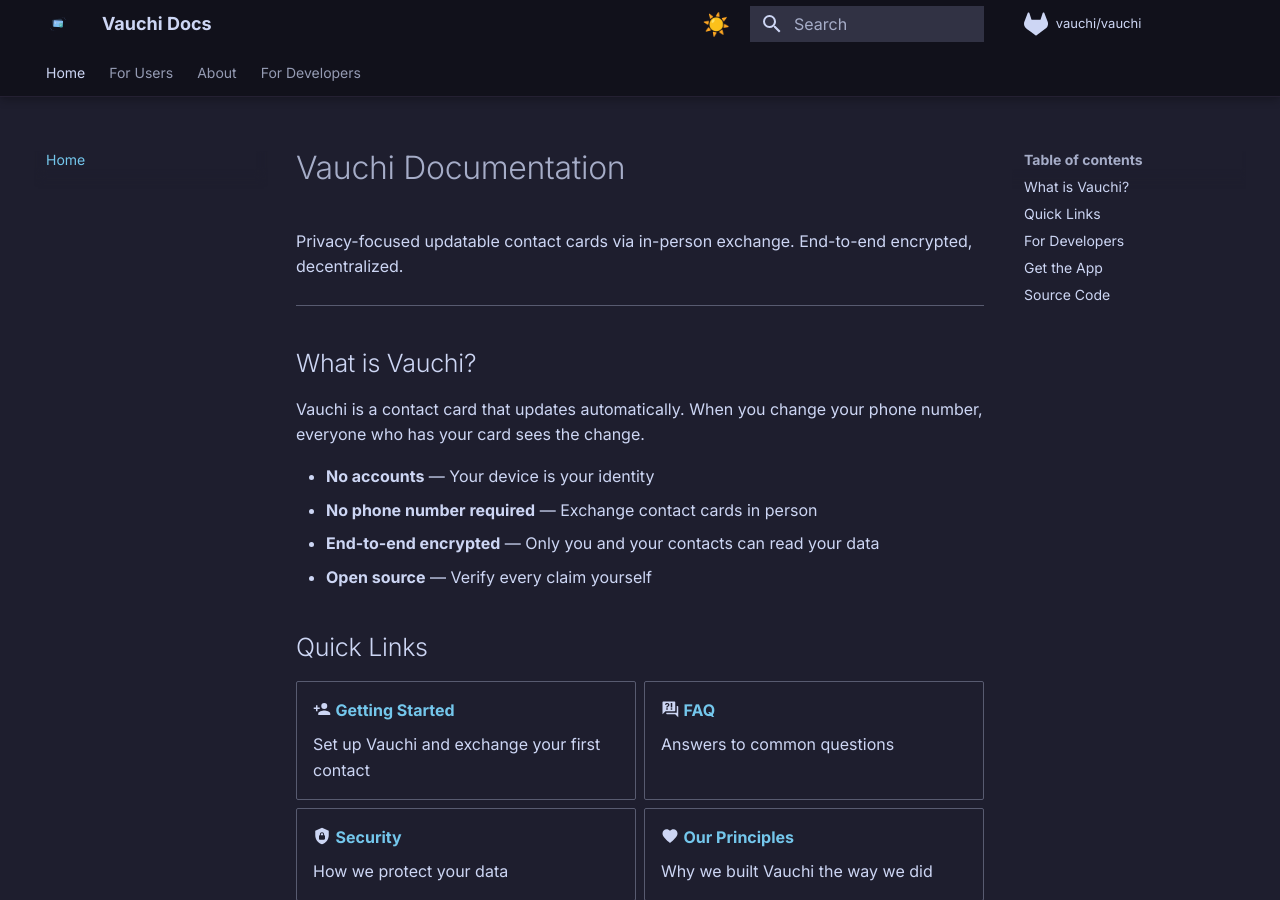
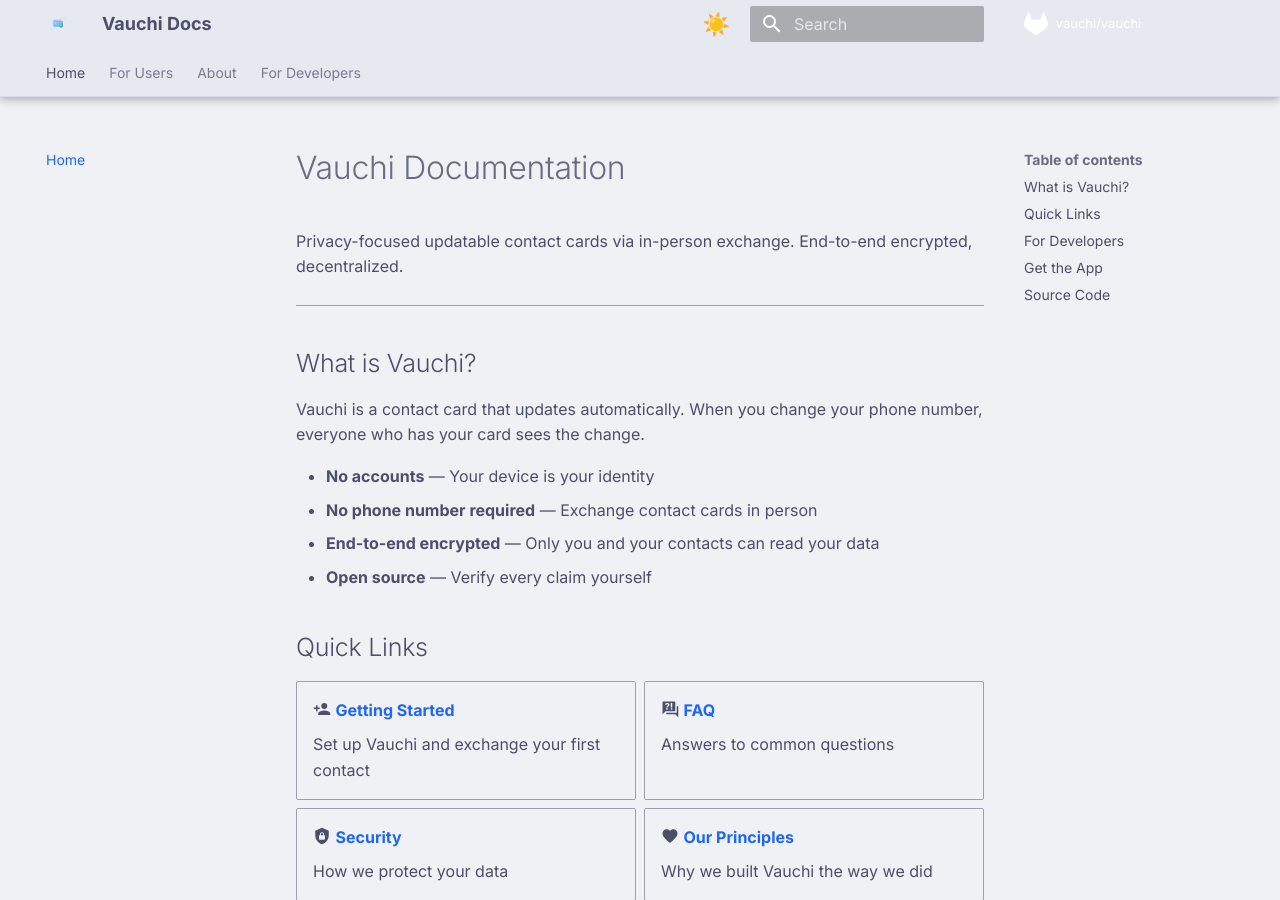
Before and after one commit to vauchi/docs, an MkDocs documentation site: the page built from docs/index.md, in a window 1280 px wide and 900 px high. Built offline with MkDocs 1.6.1 and Material for MkDocs 9.7.7, drawn with Linux system fonts in a browser that asks for light colours; comment, search, counter and statistics services are not loaded.

Commit message:
fix: Fix theme picker by stripping Material's hardcoded body attrs
Material's base template sets data-md-color-scheme on <body>, which
locks CSS to the initial scheme regardless of JS overrides. Fix by:
- Stripping the attributes via inline script in palette.html override
- Writing both --v-* and --md-* vars directly in the injected <style>

Co-Authored-By: Claude Opus 4.6 <noreply@anthropic.com>

```diff
--- a/docs/javascripts/theme-picker.js
+++ b/docs/javascripts/theme-picker.js
@@ -5,8 +5,8 @@
  * Theme picker for Vauchi docs.
  *
  * Loads themes.json, renders a dropdown in the header (replacing Material's
- * built-in 2-scheme palette toggle), and applies theme colors via CSS
- * custom properties + Material's data-md-color-scheme attribute.
+ * built-in 2-scheme palette toggle), and applies theme colors via an injected
+ * <style> element that overrides the scheme defaults in extra.css.
  */
 (function () {
   "use strict";
@@ -26,6 +26,12 @@
   var themes = [];
   var currentIdx = -1;
   var menuOpen = false;
+
+  // Injected <style> element for theme overrides — beats the selectors in
+  // extra.css by using higher specificity: body[data-md-color-scheme]
+  var styleEl = document.createElement("style");
+  styleEl.id = "vauchi-theme-override";
+  document.head.appendChild(styleEl);
 
   // --- DOM creation ---
 
@@ -96,17 +102,64 @@
   // --- Theme application ---
 
   function applyTheme(theme) {
-    var root = document.documentElement;
+    var body = document.body;
 
-    // Set Material color scheme
+    // Set Material color scheme on body (where mkdocs-material reads it)
     var scheme = theme.mode === "dark" ? "vauchi-dark" : "vauchi-light";
-    root.setAttribute("data-md-color-scheme", scheme);
+    body.setAttribute("data-md-color-scheme", scheme);
 
-    // Override CSS custom properties with theme-specific values
-    for (var i = 0; i < TOKEN_NAMES.length; i++) {
-      var value = theme.colors[TOKEN_NAMES[i]];
-      if (value) root.style.setProperty("--v-" + TOKEN_NAMES[i], value);
-    }
+    // Build CSS that overrides BOTH the --v-* tokens AND the --md-*
+    // Material variables, so we don't rely on var() re-resolution.
+    var bg1 = theme.colors["bg-primary"] || "";
+    var bg2 = theme.colors["bg-secondary"] || "";
+    var bg3 = theme.colors["bg-tertiary"] || "";
+    var fg1 = theme.colors["text-primary"] || "";
+    var fg2 = theme.colors["text-secondary"] || "";
+    var acc = theme.colors["accent"] || "";
+    var acd = theme.colors["accent-dark"] || "";
+    var suc = theme.colors["success"] || "";
+    var err = theme.colors["error"] || "";
+    var wrn = theme.colors["warning"] || "";
+    var brd = theme.colors["border"] || "";
+
+    var css = "body[data-md-color-scheme] {\n";
+    // Core tokens
+    css += "  --v-bg-primary: " + bg1 + ";\n";
+    css += "  --v-bg-secondary: " + bg2 + ";\n";
+    css += "  --v-bg-tertiary: " + bg3 + ";\n";
+    css += "  --v-text-primary: " + fg1 + ";\n";
+    css += "  --v-text-secondary: " + fg2 + ";\n";
+    css += "  --v-accent: " + acc + ";\n";
+    css += "  --v-accent-dark: " + acd + ";\n";
+    css += "  --v-success: " + suc + ";\n";
+    css += "  --v-error: " + err + ";\n";
+    css += "  --v-warning: " + wrn + ";\n";
+    css += "  --v-border: " + brd + ";\n";
+    // Material overrides (duplicate what extra.css derives from --v-*)
+    css += "  --md-default-bg-color: " + bg1 + ";\n";
+    css += "  --md-default-bg-color--light: " + bg2 + ";\n";
+    css += "  --md-default-bg-color--lighter: " + bg3 + ";\n";
+    css += "  --md-default-bg-color--lightest: " + brd + ";\n";
+    css += "  --md-default-fg-color: " + fg1 + ";\n";
+    css += "  --md-default-fg-color--light: " + fg2 + ";\n";
+    css += "  --md-primary-fg-color: " + (scheme === "vauchi-dark" ? acd : acc) + ";\n";
+    css += "  --md-accent-fg-color: " + acc + ";\n";
+    css += "  --md-typeset-color: " + fg1 + ";\n";
+    css += "  --md-typeset-a-color: " + (scheme === "vauchi-dark" ? acd : acc) + ";\n";
+    css += "  --md-code-fg-color: " + fg1 + ";\n";
+    css += "  --md-code-bg-color: " + bg2 + ";\n";
+    css += "  --md-admonition-fg-color: " + fg1 + ";\n";
+    css += "  --md-admonition-bg-color: " + (scheme === "vauchi-dark" ? bg3 : bg2) + ";\n";
+    css += "  --md-footer-fg-color: " + fg2 + ";\n";
+    css += "  --md-footer-bg-color: " + bg2 + ";\n";
+    css += "  color-scheme: " + (theme.mode === "dark" ? "dark" : "light") + ";\n";
+    css += "}\n";
+    // Header & tabs
+    css += "[data-md-color-scheme] .md-header,\n";
+    css += "[data-md-color-scheme] .md-tabs {\n";
+    css += "  background-color: " + bg2 + ";\n";
+    css += "}\n";
+    styleEl.textContent = css;
 
     // Update button icon
     btn.textContent = theme.mode === "dark" ? "\uD83C\uDF19" : "\u2600\uFE0F";
--- a/overrides/partials/javascripts/palette.html
+++ b/overrides/partials/javascripts/palette.html
@@ -1 +1,6 @@
-<!-- Vauchi theme picker replaces Material palette JS (see theme-picker.js) -->
+<!-- Strip Material's hardcoded color-scheme from body so theme-picker.js controls it -->
+<script>
+  document.body.removeAttribute("data-md-color-scheme");
+  document.body.removeAttribute("data-md-color-primary");
+  document.body.removeAttribute("data-md-color-accent");
+</script>
```
